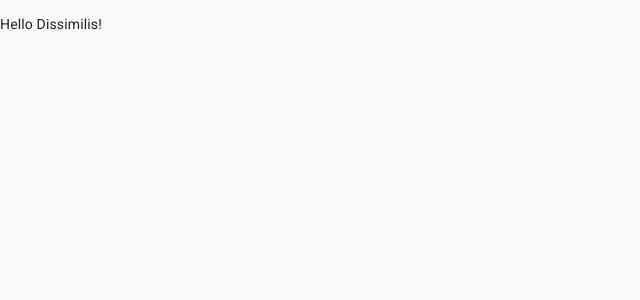
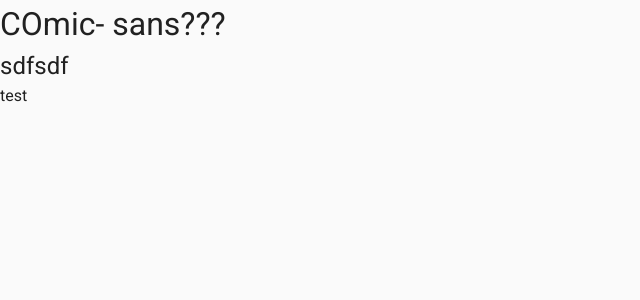
Before and after one commit to lasseklovstad/dissimilis-hackathon, a React (Create React App) app: page / in a window 1280 px wide. Shown: the top 300 px of the page, without its empty margins (0-640 px from the left). Built offline with nearby package versions, Linux system fonts and the light colour scheme.

Commit message:
Fikset kommentarene

```diff
--- a/src/theme.tsx
+++ b/src/theme.tsx
@@ -16,9 +16,8 @@ export const theme : object = createMuiTheme({
         }
     },*/
     typography: {
+        fontFamily: "Roboto",
         h1: {
-            fontFamily:
-                "Roboto",
             fontSize: "32px",
             lineHeight: 1.5,
             '@media(max-width:600px)' : {
@@ -26,9 +25,6 @@ export const theme : object = createMuiTheme({
             }
         },
         h2: {
-            fontFamily:
-                "Roboto",
-
             fontSize: "24px",
             lineHeight: 1.5,
             '@media(max-width:600px)' : {
@@ -36,15 +32,10 @@ export const theme : object = createMuiTheme({
             }
         },
         body1: { //Corresponding to the parapraph in the figma sketches. Can use variant = "p" to use this
-            fontFamily:
-                "Roboto"
-            ,
             fontSize: "16px",
             lineHeight: 1.5,
         },
         caption: {
-            fontFamily:
-                "Roboto",
             fontSize: "12px",
             lineHeight: 1.5,
         }
--- a/src/utils/colors.tsx
+++ b/src/utils/colors.tsx
@@ -1,5 +1,5 @@
 
-export let colors = {
+export const colors = {
     gray_100:  "#FAFAFA",
     gray_200: "#E0E0E0",
     gray_300: "#BDBDBD",
--- a/src/views/LoginView/LoginView.tsx
+++ b/src/views/LoginView/LoginView.tsx
@@ -1,12 +1,14 @@
 import React from 'react';
+import Typography from '@material-ui/core/Typography';
+
 
 function LoginView() {
   return (
     <div className="App">
       <header className="App-header" id={'app-tittle'}>
-        <p>
-          Hello Dissimilis!
-        </p>
+        <Typography variant="h1">COmic- sans???</Typography>
+        <Typography variant="h2">sdfsdf</Typography>
+        <Typography variant="body1">test</Typography>
       </header>
     </div>
   );
```
Also changed, not shown: src/App.tsx (line endings or trailing spaces).
